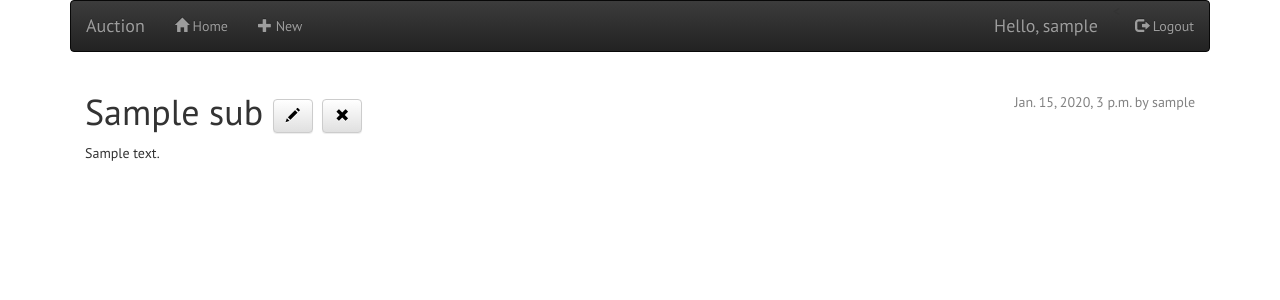
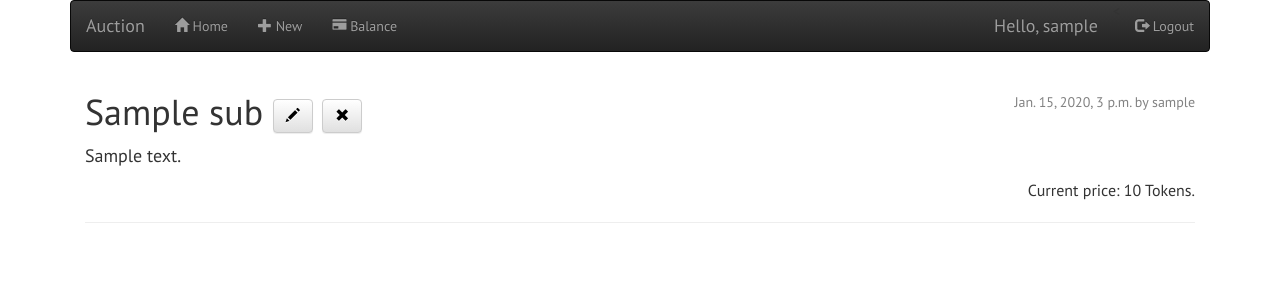
Before and after one commit to WitchZone/Auction, a Django app: page /lot/1/ in a window 1280 px wide. Shown: the top 300 px of the page. Run offline with Django 3.2, Linux system fonts and the light colour scheme; a user stored in the database is signed in; tables that the repository leaves empty hold one stand-in row (values such as "Sample post"); some libraries are stand-ins or nearby versions.

Commit message:
Add balance/add tokens/add secure for edit and del/add price

```diff
--- a/auction/models.py
+++ b/auction/models.py
@@ -7,9 +7,12 @@ class Lot_sub(models.Model):
     author = models.ForeignKey('auth.User')
     title = models.CharField(max_length=200)
     text = models.TextField()
+    starting_price = models.BigIntegerField()
     created_date = models.DateTimeField(
             default=timezone.now)
     published_date = models.DateTimeField(
+            blank=True, null=True)
+    end_date = models.DateTimeField(
             blank=True, null=True)
 
     def publish(self):
@@ -22,5 +25,7 @@ class Lot_sub(models.Model):
 class UserProfile(models.Model):
     user = models.OneToOneField(User)
 
+    balance = models.BigIntegerField()
+
     def __str__(self):
         return self.user.username
--- a/auction/static/css/auction.css
+++ b/auction/static/css/auction.css
@@ -28,12 +28,12 @@
 }
 
 .date {
-        float: right;
-        color: #828282;
+    float: right;
+    color: #828282;
 }
 
 div {
-        font-family: 'PT Sans', sans-serif;
+    font-family: 'PT Sans', sans-serif;
 }
 
 
@@ -50,6 +50,16 @@ div {
     color: #999;
 }
 
+.description {
+    font-size: 18px;
+    padding-bottom: 10px;
+}
+
+.cur_price {
+    font-size: 16px;
+    text-align: right;
+}
+
 nav {
     font-family: 'PT Sans', sans-serif;
 }
--- a/auction/templates/auction/base.html
+++ b/auction/templates/auction/base.html
@@ -10,10 +10,12 @@
         {% block title_block %}
         {% endblock %}
     </title>
+    <script src="{% static "js/jquery.js" %}"></script>
     <link rel="stylesheet" href="{% static 'css/bootstrap.min.css' %}">
     <link rel="stylesheet" href="{% static 'css/bootstrap-theme.min.css' %}">
     <link rel="stylesheet" href="{% static 'css/auction.css' %}">
     <link href="https://fonts.googleapis.com/css?family=PT+Sans" rel="stylesheet" type="text/css">
+    <script href="{% static "js/bootstrap.min.js" %}"></script>
 </head>
 
 <body>
@@ -27,6 +29,7 @@
                     <li><a href="{% url 'lot_list' %}"><span class="glyphicon glyphicon-home"></span> Home</a></li>
                     {% if user.is_authenticated %}
                         <li><a href="{% url 'lot_new' %}"><span class="glyphicon glyphicon-plus"></span> New</a></li>
+                        <li><a href="{% url 'balance' %}"><span class="glyphicon glyphicon-credit-card"></span> Balance</a></li>
                     {% endif %}
                 </ul>
                 <ul class="nav navbar-nav navbar-right">
--- a/auction/templates/auction/lot.html
+++ b/auction/templates/auction/lot.html
@@ -11,7 +11,10 @@
                 {{ lot.published_date }} by {{ lot.author }}
             </div>
             <div class="h1"><a href="{% url 'lot_detail' pk=lot.pk %}">{{ lot.title }}</a></div>
-            <p>{{ lot.text|linebreaksbr }}</p>
+            <div class="description">{{ lot.text|linebreaksbr }}</div>
+            <div class="cur_price">
+                 Current price: {{lot.starting_price}} Tokens.
+            </div>
         </div>
         <hr>
     {% endfor %}
--- a/auction/templates/auction/lot_detail.html
+++ b/auction/templates/auction/lot_detail.html
@@ -13,9 +13,15 @@
         {% endif %}
 
         <div class="h1">{{ lot.title }}
-            <a class="btn btn-default" href="{% url 'lot_edit' pk=lot.pk %}"><span class="glyphicon glyphicon-pencil"></span></a>
-            <a class="btn btn-default" href="{% url 'lot_remove' pk=lot.pk %}"><span class="glyphicon glyphicon-remove"></span></a>
+            {% if ed %}
+                <a class="btn btn-default" href="{% url 'lot_edit' pk=lot.pk %}"><span class="glyphicon glyphicon-pencil"></span></a>
+                <a class="btn btn-default" href="{% url 'lot_remove' pk=lot.pk %}"><span class="glyphicon glyphicon-remove"></span></a>
+            {% endif %}
         </div>
-        <p>{{ lot.text|linebreaksbr }}</p>
+        <div class="description">{{ lot.text|linebreaksbr }}</div>
+        <div class="cur_price">
+            Current price: {{lot.starting_price}} Tokens.
+        </div>
+        <hr>
     </div>
 {% endblock %}
--- a/auction/templates/auction/register.html
+++ b/auction/templates/auction/register.html
@@ -6,8 +6,8 @@
 
 {% block content %}
     {% if registered %}
-        You are now registered.
-        <a href="{% url 'index' %}">Return to homepage</a><br />
+        <div>You are now registered.</div>
+        <div><a href="{% url 'index' %}">Return to homepage</a><div><br/>
     {% else %}
         <div class="h4">Register:</div>
         <form id="user_form" class="post-form" method="post" action"={% url 'register' %}"
--- a/auction/urls.py
+++ b/auction/urls.py
@@ -6,6 +6,7 @@ urlpatterns = [
     url(r'^$', views.lot_list, name='index'),
     url(r'^register/$', views.register, name='register'),
     url(r'^login/$', views.user_login, name='login'),
+    url(r'^balance/$', views.user_balance, name='balance'),
     url(r'^logout/$', views.user_logout, name='logout'),
     url(r'^lot/(?P<pk>[0-9]+)/$', views.lot_detail, name='lot_detail'),
     url(r'^lot/new/$', views.lot_new, name='lot_new'),
--- a/auction/views.py
+++ b/auction/views.py
@@ -13,18 +13,23 @@ from .models import UserProfile
 # Create your views here.
 
 def lot_list(request):
-    lots = Lot_sub.objects.filter(published_date__lte=timezone.now()).order_by('published_date')
+    lots = Lot_sub.objects.filter(published_date__lte=timezone.now()).order_by('-published_date')
     return render(request, 'auction/lot.html', {'lots': lots})
 
 def lot_detail(request, pk):
         lot = get_object_or_404(Lot_sub, pk=pk)
-        return render(request, 'auction/lot_detail.html', {'lot': lot})
+        user = request.user
+        if (lot.author == user):
+            ed = True
+        else:
+            ed = False
+        return render(request, 'auction/lot_detail.html', {'lot': lot, 'ed': ed})
 
 @login_required
 def lot_edit(request, pk):
-        post = get_object_or_404(Lot_sub, pk=pk)
+        lot = get_object_or_404(Lot_sub, pk=pk)
         if request.method == "POST":
-            form = LotForm(request.POST, instance=post)
+            form = LotForm(request.POST, instance=lot)
             if form.is_valid():
                 lot = form.save(commit=False)
                 lot.author = request.user
@@ -32,14 +37,25 @@ def lot_edit(request, pk):
                 lot.save()
                 return redirect('lot_detail', pk=lot.pk)
         else:
-            form = LotForm(instance=post)
+            form = LotForm(instance=lot)
         return render(request, 'auction/lot_edit.html', {'form': form})
 
 @login_required
 def lot_remove(request, pk):
     lot = get_object_or_404(Lot_sub, pk=pk)
     lot.delete()
-    return redirect('lost_list')
+    return redirect('lot_list')
+
+@login_required
+def user_balance(request):
+    user = request.user
+    bal = UserProfile.objects.filter(pk=user.id).values('balance')[0]['balance']
+    if request.method == "POST":
+        balance = int(request.POST.get('balance'))
+        new_bal = bal + balance
+        UserProfile.objects.filter(pk=user.id).update(balance=new_bal)
+        return HttpResponseRedirect(reverse('balance'))
+    return render(request, 'auction/balance.html', {'bal': bal})
 
 @login_required
 def lot_new(request):
@@ -69,6 +85,7 @@ def register(request):
 
             profile = profile_form.save(commit=False)
             profile.user = user
+            profile.balance = 5;
             profile.save()
 
             registered = True
```
Also changed, not shown: auction/forms.py (+5 -5 lines), auction/templates/auction/balance.html (added, +20 -0 lines), auction/migrations/0003_lot_sub_starting_price.py (added), auction/migrations/0004_auto_20170611_1946.py (added).
